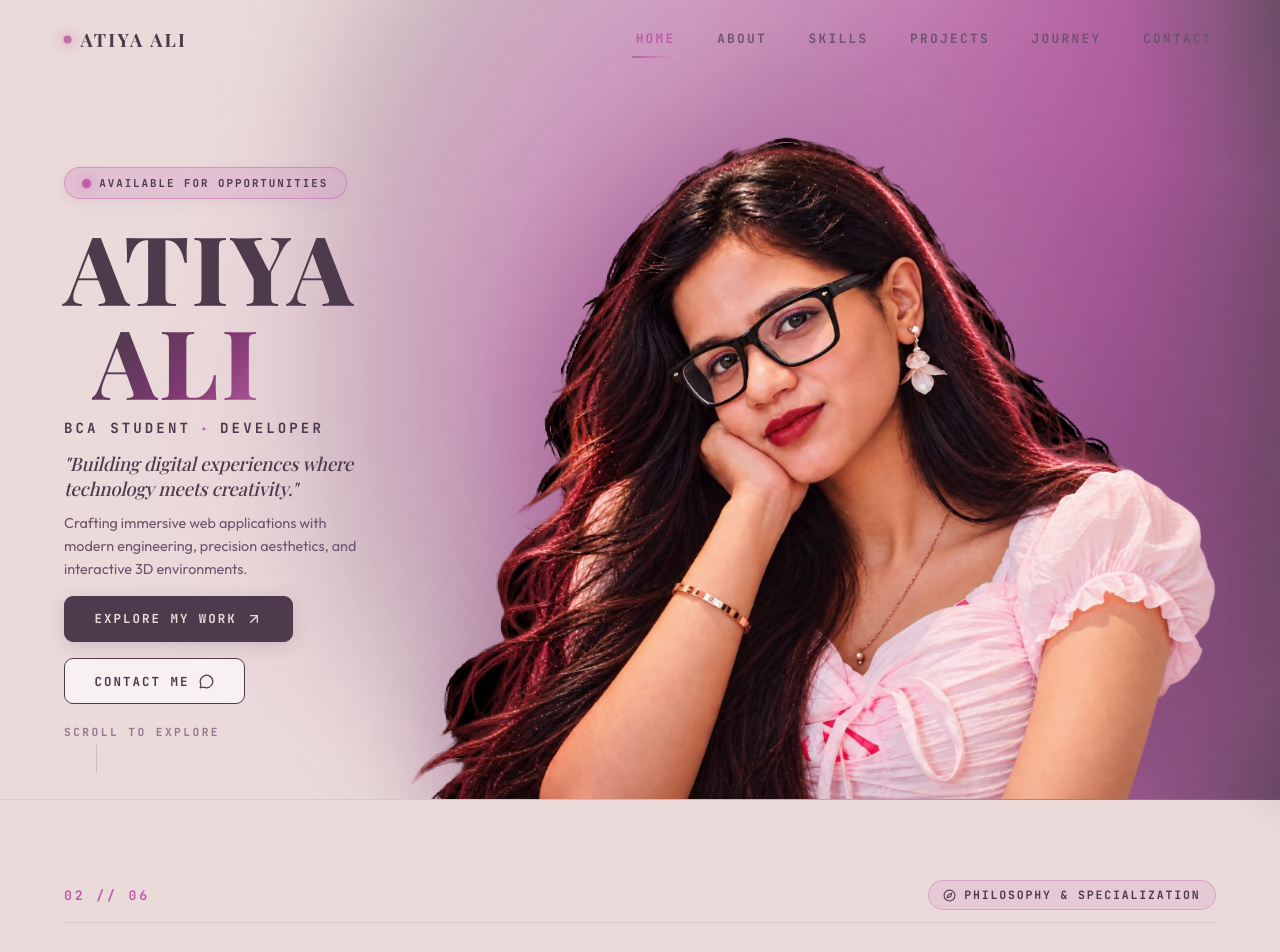
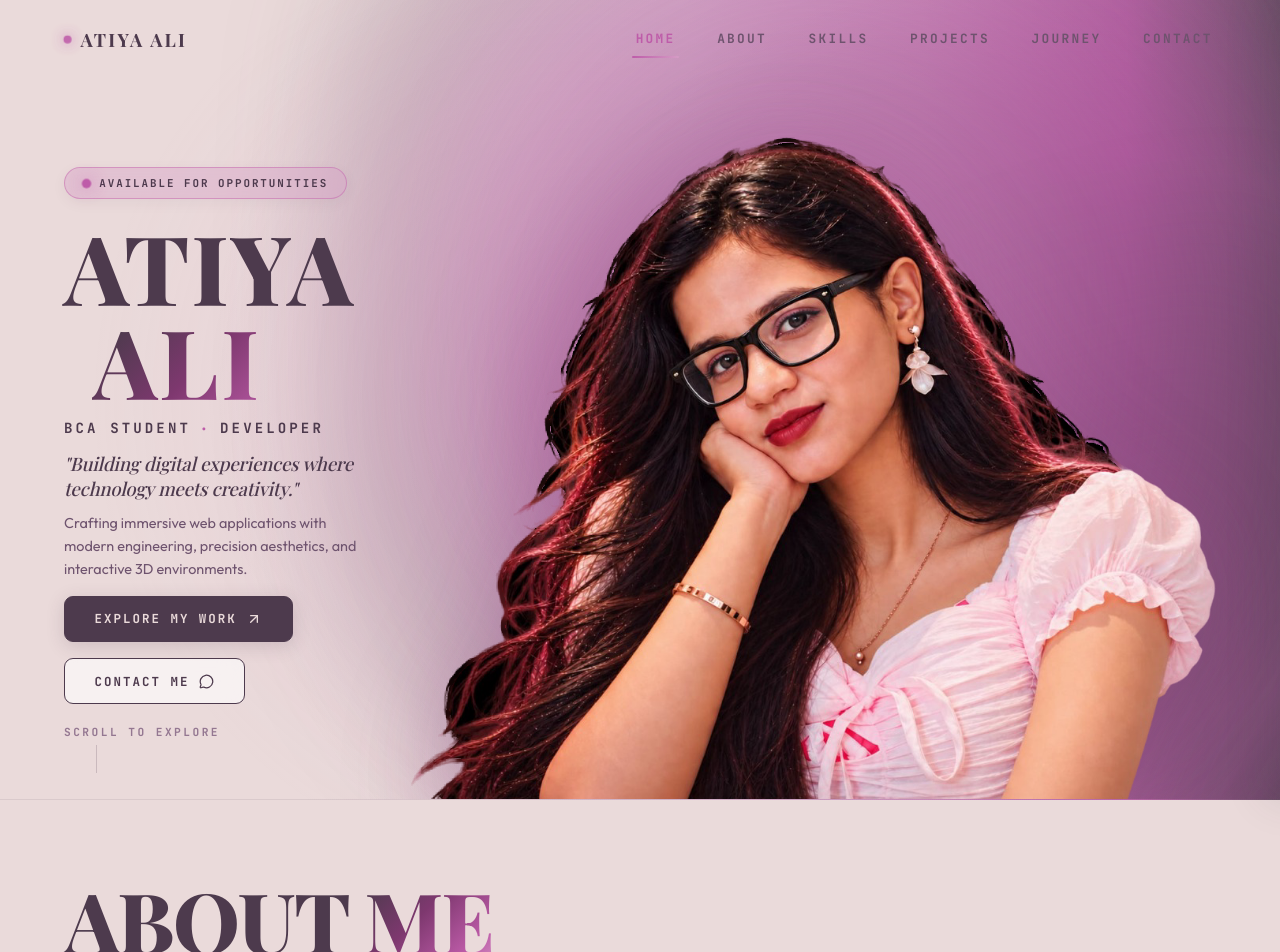
Before and after one commit to Atiya1231/Portfolio, a React (Vite) app: page / in a window 1280 px wide. Shown: the top 952 px of the page. Built offline with nearby package versions, Linux system fonts and the light colour scheme; a web font is replaced by a local one.

Commit message:
fix(editorial): globally remove index badges (02 // 06) and tag chips (PHILOSOPHY & SPECIALIZATION)

```diff
--- a/src/components/Navbar.jsx
+++ b/src/components/Navbar.jsx
@@ -117,7 +117,7 @@ const Navbar = () => {
               onClick={(e) => handleNavClick(e, item.id)}
             >
               <span>{item.label}</span>
-              <span className="index">{item.index} // 06</span>
+              <span className="index">{item.index}</span>
             </a>
           ))}
         </div>
--- a/src/sections/AboutSection.jsx
+++ b/src/sections/AboutSection.jsx
@@ -39,13 +39,6 @@ const AboutSection = () => {
       <div className="section-container" ref={contentRef}>
         {/* Editorial Section Header */}
         <div className="editorial-section-header about-animate-item">
-          <div className="editorial-header-top">
-            <span className="editorial-index-badge">02 // 06</span>
-            <span className="editorial-tag-chip">
-              <Compass size={13} />
-              <span>PHILOSOPHY & SPECIALIZATION</span>
-            </span>
-          </div>
           <h2 className="editorial-main-title">
             ABOUT <span className="heading-gradient-word">ME</span>
           </h2>
--- a/src/sections/ContactSection.jsx
+++ b/src/sections/ContactSection.jsx
@@ -135,17 +135,6 @@ const ContactSection = () => {
   return (
     <section id="contact" ref={sectionRef} className="section-wrapper" aria-label="Contact Atiya Ali">
       <div className="section-container">
-        {/* Editorial Section Header Index */}
-        <div className="editorial-section-header contact-animate-item">
-          <div className="editorial-header-top">
-            <span className="editorial-index-badge">06 // 06</span>
-            <span className="editorial-tag-chip">
-              <MessageSquare size={13} />
-              <span>COLLABORATION & CONTACT</span>
-            </span>
-          </div>
-        </div>
-
         {/* Editorial Contact Presentation Container */}
         <div className="contact-editorial-container">
           {/* Main Editorial Statement & Supporting Message */}
--- a/src/sections/JourneySection.jsx
+++ b/src/sections/JourneySection.jsx
@@ -95,13 +95,6 @@ const JourneySection = () => {
       <div className="section-container">
         {/* Editorial Section Header */}
         <div className="editorial-section-header">
-          <div className="editorial-header-top">
-            <span className="editorial-index-badge">05 // 06</span>
-            <span className="editorial-tag-chip">
-              <Milestone size={13} />
-              <span>TIMELINE & MILESTONES</span>
-            </span>
-          </div>
           <h2 className="editorial-main-title">
             MY <span className="heading-gradient-word">JOURNEY</span>
           </h2>
--- a/src/sections/ProjectsSection.jsx
+++ b/src/sections/ProjectsSection.jsx
@@ -96,13 +96,6 @@ const ProjectsSection = () => {
       <div className="section-container">
         {/* Editorial Section Header */}
         <div className="editorial-section-header">
-          <div className="editorial-header-top">
-            <span className="editorial-index-badge">04 // 06</span>
-            <span className="editorial-tag-chip">
-              <Briefcase size={13} />
-              <span>PORTFOLIO SHOWCASE</span>
-            </span>
-          </div>
           <h2 className="editorial-main-title">
             SELECTED <span className="heading-gradient-word">WORK</span>
           </h2>
--- a/src/sections/SkillsSection.jsx
+++ b/src/sections/SkillsSection.jsx
@@ -107,13 +107,6 @@ const SkillsSection = () => {
       <div className="section-container">
         {/* Editorial Section Header */}
         <div className="editorial-section-header">
-          <div className="editorial-header-top">
-            <span className="editorial-index-badge">03 // 06</span>
-            <span className="editorial-tag-chip">
-              <Layers size={13} />
-              <span>TECHNICAL CAPABILITIES</span>
-            </span>
-          </div>
           <h2 className="editorial-main-title">
             MY <span className="heading-gradient-word">SKILLS</span>
           </h2>
--- a/src/styles/editorial.css
+++ b/src/styles/editorial.css
@@ -13,40 +13,6 @@
   width: 100%;
 }
 
-.editorial-header-top {
-  display: flex;
-  align-items: center;
-  justify-content: space-between;
-  flex-wrap: wrap;
-  gap: 1rem;
-  padding-bottom: 0.75rem;
-  border-bottom: 1px solid rgba(77, 58, 77, 0.12);
-}
-
-.editorial-index-badge {
-  font-family: var(--font-mono);
-  font-size: 0.82rem;
-  font-weight: 700;
-  letter-spacing: 0.22em;
-  color: var(--color-secondary);
-}
-
-.editorial-tag-chip {
-  display: inline-flex;
-  align-items: center;
-  gap: 0.5rem;
-  padding: 0.3rem 0.9rem;
-  border-radius: 9999px;
-  background: rgba(213, 156, 197, 0.25);
-  border: 1px solid rgba(190, 92, 169, 0.35);
-  font-family: var(--font-mono);
-  font-size: 0.72rem;
-  font-weight: 600;
-  letter-spacing: 0.16em;
-  color: var(--color-primary);
-  text-transform: uppercase;
-}
-
 .editorial-main-title {
   font-family: var(--font-display);
   font-size: clamp(2.6rem, 6.5vw, 5.2rem);
@@ -54,7 +20,7 @@
   line-height: 0.95;
   letter-spacing: -0.02em;
   color: var(--color-primary);
-  margin-top: 0.5rem;
+  margin-top: 0;
 }
 
 /* Selective Gradient Word Treatment: Dark Plum (#4D3A4D) -> Sunset Pink/Magenta (#BE5CA9 / #D59CC5) */
```
